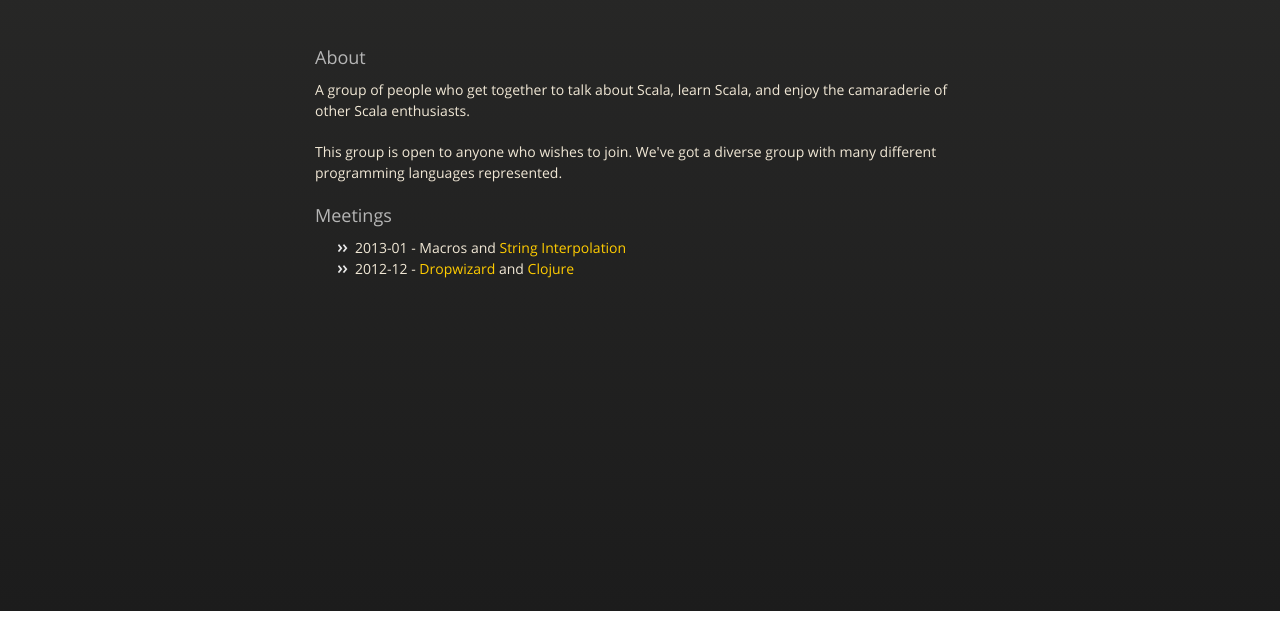
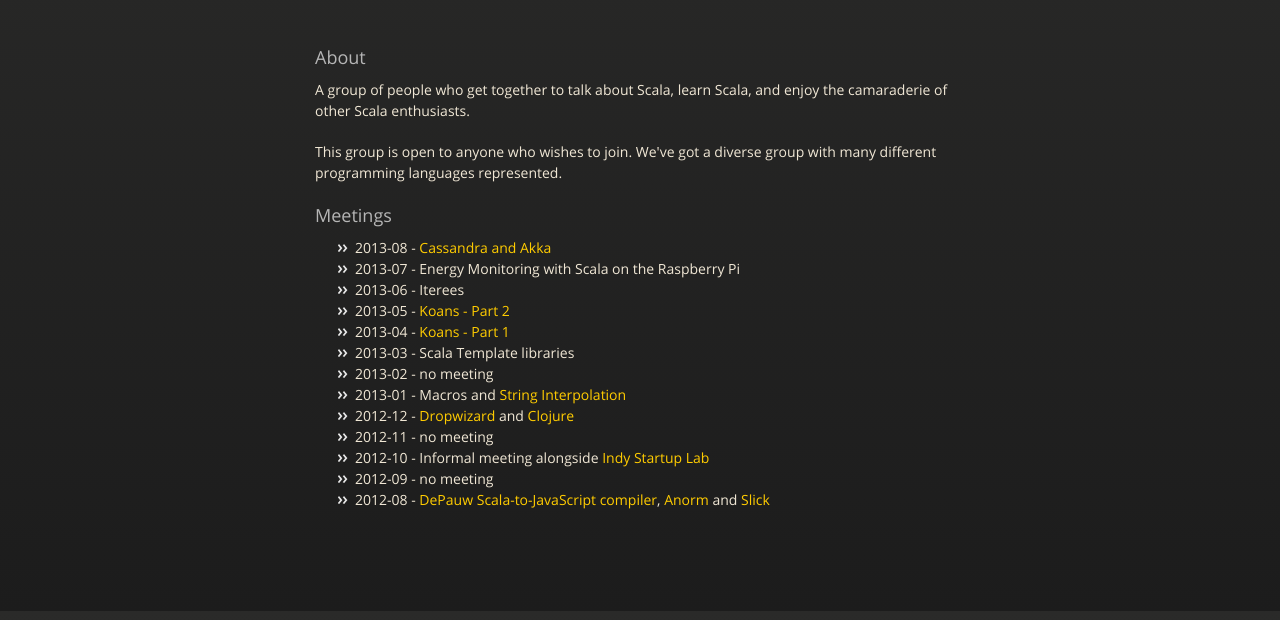
Before and after one commit to indyscala/indyscala.github.com, a plain HTML site: page index.html in a window 1280 px wide. Shown: the part 189-809 px from the top of the page. Drawn offline with nearby package versions, Linux system fonts and the light colour scheme.

Commit message:
add past meetup details

```diff
--- a/index.html
+++ b/index.html
@@ -46,9 +46,21 @@ group with many different programming languages represented.</p>
 <h3>Meetings</h3>
 
 <ul>
+<li>2013-08 - <a href="https://github.com/indyscala/cassandra-demo">Cassandra and Akka</a></li>
+<li>2013-07 - Energy Monitoring with Scala on the Raspberry Pi</li>
+<li>2013-06 - Iterees</li>
+<li>2013-05 - <a href="https://github.com/indyscala/scala-koans">Koans - Part 2</a></li>
+<li>2013-04 - <a href="https://github.com/indyscala/scala-koans">Koans - Part 1</a></li>
+<li>2013-03 - Scala Template libraries</li>
+<li>2013-02 - no meeting</li>
 <li>2013-01 - Macros and <a href="https://github.com/bfritz/indyscala-string-interpolation">String Interpolation</a>
 </li>
 <li>2012-12 - <a href="https://github.com/bfritz/indyscala-dropwizard">Dropwizard</a> and <a href="https://github.com/mattdeboard/clj-intro">Clojure</a>
+</li>
+<li>2012-11 - no meeting</li>
+<li>2012-10 - Informal meeting alongside <a href="http://indystartuplab.org/">Indy Startup Lab</a></li>
+<li>2012-09 - no meeting</li>
+<li>2012-08 - <a href="http://my.depauw.edu/univ/reu/projects.html">DePauw Scala-to-JavaScript compiler</a>, <a href="https://github.com/rossabaker/indyscala-anorm">Anorm</a> and <a href="https://github.com/bfritz/indyscala-slick">Slick</a></li>
 </li>
 </ul>
       </section>
```
